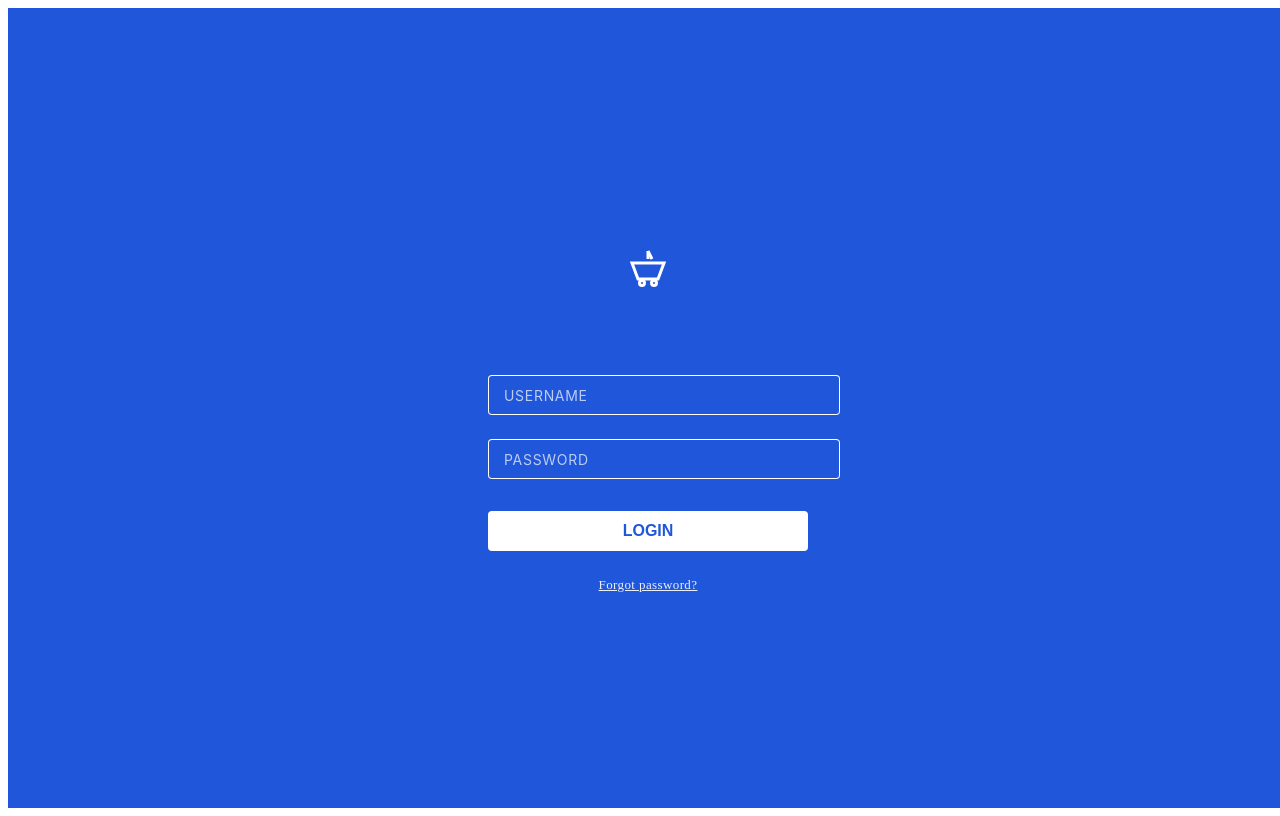
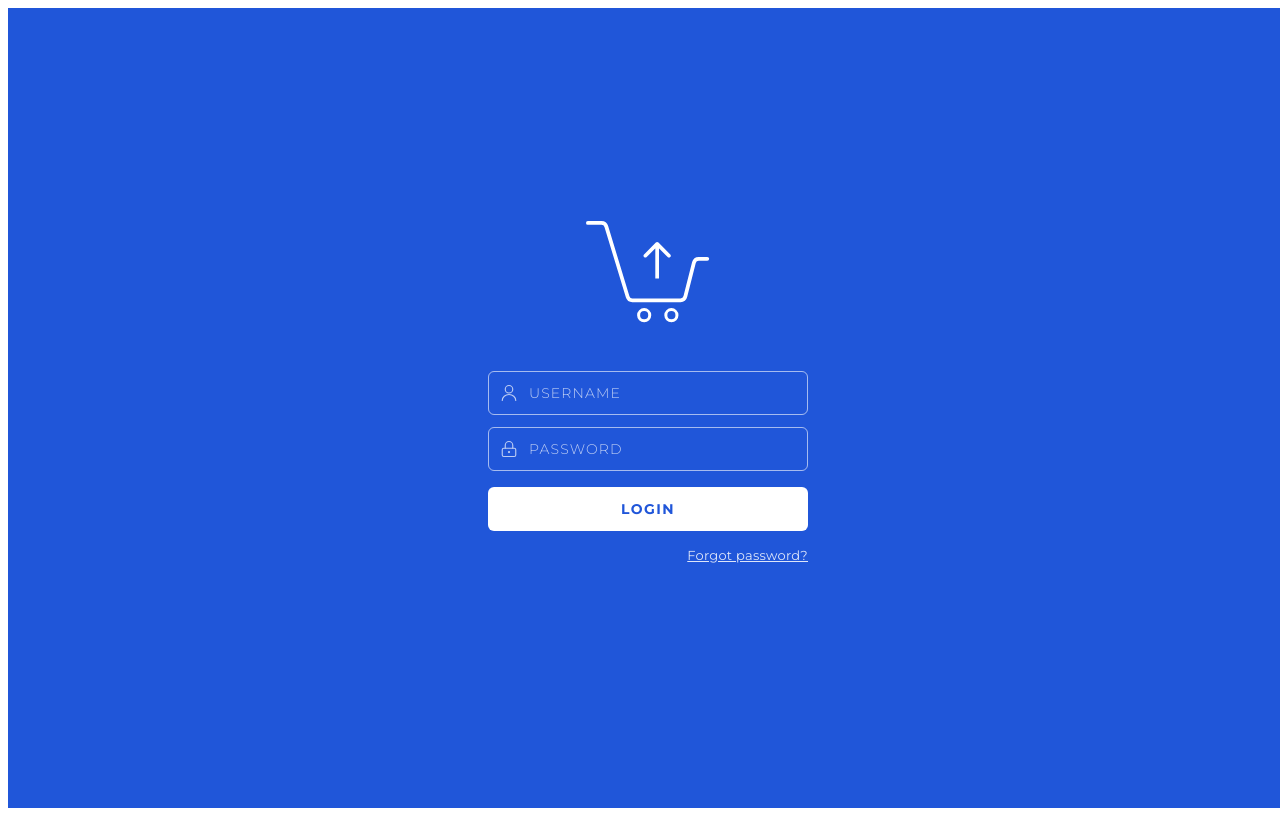
Before and after one commit to toanlehcm/demo_reactjs, a React (Create React App) app: page / in a window 1280 px wide. Built offline with nearby package versions, Linux system fonts and the light colour scheme.

Commit message:
Fix: icon card, style form.

```diff
--- a/src/components/login-page/LoginForm.jsx
+++ b/src/components/login-page/LoginForm.jsx
@@ -3,15 +3,31 @@ import React from "react";
 export default function LoginForm() {
   return (
     <form className="dashboard-login-form">
+      {/* Username input với icon */}
       <div className="dashboard-login-input-row">
+        <svg className="dashboard-login-input-icon" viewBox="0 0 24 24" fill="none" xmlns="http://www.w3.org/2000/svg">
+          <path d="M12 12C14.7614 12 17 9.76142 17 7C17 4.23858 14.7614 2 12 2C9.23858 2 7 4.23858 7 7C7 9.76142 9.23858 12 12 12Z" stroke="white" strokeWidth="1.5" />
+          <path d="M3 22C3 17.5817 7.02944 14 12 14C16.9706 14 21 17.5817 21 22" stroke="white" strokeWidth="1.5" strokeLinecap="round" />
+        </svg>
         <input type="text" className="dashboard-login-input" placeholder="USERNAME" autoComplete="username" />
       </div>
+
+      {/* Password input với icon */}
       <div className="dashboard-login-input-row">
+        <svg className="dashboard-login-input-icon" viewBox="0 0 24 24" fill="none" xmlns="http://www.w3.org/2000/svg">
+          <rect x="3" y="11" width="18" height="11" rx="2" stroke="white" strokeWidth="1.5" />
+          <path d="M7 11V7C7 4.23858 9.23858 2 12 2C14.7614 2 17 4.23858 17 7V11" stroke="white" strokeWidth="1.5" strokeLinecap="round" />
+          <circle cx="12" cy="16" r="1.5" fill="white" />
+        </svg>
         <input type="password" className="dashboard-login-input" placeholder="PASSWORD" autoComplete="current-password" />
       </div>
+
+      {/* Submit button - full width bằng input */}
       <button type="submit" className="dashboard-login-btn">
         LOGIN
       </button>
+
+      {/* Forgot password */}
       <div className="dashboard-login-forgot">
         <a href="#" tabIndex={0}>
           Forgot password?
--- a/src/components/login-page/LoginHeader.jsx
+++ b/src/components/login-page/LoginHeader.jsx
@@ -3,14 +3,11 @@ import React from "react";
 export default function LoginHeader() {
   return (
     <div className="dashboard-login-header">
-      <svg width="64" height="64" viewBox="0 0 64 64" className="dashboard-login-cart">
-        <g stroke="#fff" strokeWidth="3" fill="none">
-          <path d="M16 24h32l-6 16H22z" />
-          <circle cx="26" cy="44" r="2.5" />
-          <circle cx="38" cy="44" r="2.5" />
-          <path d="M32 20v-8" />
-          <path d="M32 12l4 8" />
-        </g>
+      <svg xmlns="http://www.w3.org/2000/svg" width="124" height="102" viewBox="0 0 124 102" fill="none">
+        <path d="M1.87824 1.87823H15.5306C17.7093 1.87823 19.6317 3.30474 20.2654 5.39167L41.6378 75.7787C42.2715 77.8656 44.1938 79.2922 46.3724 79.2922H94.5269C96.7911 79.2922 98.7672 77.7535 99.3237 75.5562L107.946 41.5343C108.502 39.3368 110.479 37.7983 112.743 37.7983H121.264" stroke="white" stroke-width="3.75648" stroke-linecap="round" />
+        <path d="M72.4716 21.621C71.7469 20.8956 70.5719 20.8956 69.8472 21.621L58.0372 33.445C57.3126 34.1705 57.3126 35.3468 58.0372 36.0724C58.7619 36.798 59.937 36.798 60.6617 36.0724L71.1593 25.5624L81.6571 36.0724C82.3818 36.798 83.5567 36.798 84.2814 36.0724C85.0061 35.3468 85.0061 34.1705 84.2814 33.445L72.4716 21.621ZM73.0151 57.6163V22.9348H69.3036V57.6163H73.0151Z" fill="white" />
+        <path d="M58.1691 99.7295C61.2438 99.7295 63.7363 97.234 63.7363 94.1556C63.7363 91.0773 61.2438 88.5818 58.1691 88.5818C55.0944 88.5818 52.6019 91.0773 52.6019 94.1556C52.6019 97.234 55.0944 99.7295 58.1691 99.7295Z" stroke="white" stroke-width="3.00518" />
+        <path d="M85.3867 99.7295C88.4614 99.7295 90.9539 97.234 90.9539 94.1556C90.9539 91.0773 88.4614 88.5818 85.3867 88.5818C82.312 88.5818 79.8195 91.0773 79.8195 94.1556C79.8195 97.234 82.312 99.7295 85.3867 99.7295Z" stroke="white" stroke-width="3.00518" />
       </svg>
     </div>
   );
--- a/src/components/login-page/LoginPage.css
+++ b/src/components/login-page/LoginPage.css
@@ -1,3 +1,6 @@
+/* Import Montserrat từ Google Fonts */
+@import url("https://fonts.googleapis.com/css2?family=Montserrat:wght@300;400;500;600;700&display=swap");
+
 .dashboard-login-root {
   width: 100vw;
   height: 100vh;
@@ -5,6 +8,7 @@
   display: flex;
   align-items: center;
   justify-content: center;
+  font-family: "Montserrat", Arial, sans-serif;
 }
 
 .dashboard-login-bg {
@@ -43,73 +47,115 @@
   width: 320px;
   display: flex;
   flex-direction: column;
-  align-items: center;
-  gap: 16px;
+  align-items: stretch;
+  gap: 12px;
 }
 
 .dashboard-login-input-row {
   width: 100%;
-  margin-bottom: 8px;
+  margin-bottom: 0;
+  display: flex;
+  align-items: center;
+  position: relative;
 }
 
 .dashboard-login-input {
   width: 100%;
-  height: 40px;
-  border: none;
-  border-radius: 4px;
-  background: #2056d9;
+  height: 44px;
+  border: 1.5px solid rgba(255, 255, 255, 0.6);
+  border-radius: 6px;
+  background: transparent;
   color: #fff;
-  font-size: 16px;
-  padding: 0 16px;
-  font-family: "Inter", Arial, sans-serif;
-  letter-spacing: 0.05em;
+  /* Montserrat theo Figma node 1-9 */
+  font-family: "Montserrat", Arial, sans-serif;
+  font-size: 14px;
+  font-style: normal;
+  font-weight: 300;
+  line-height: 20px;
+  text-transform: uppercase;
+  letter-spacing: 0.08em;
+  padding: 0 16px 0 40px;
   outline: none;
-  box-shadow: 0 0 0 1px #fff inset;
+  box-sizing: border-box;
+  transition: border-color 0.2s;
+  text-align: left; /* thêm dòng này để đảm bảo text căn trái */
 }
 
 .dashboard-login-input::placeholder {
   color: #fff;
+  text-align: left; /* đổi từ center → left */
+  font-family: "Montserrat", Arial, sans-serif;
+  font-size: 14px;
+  font-style: normal;
+  font-weight: 300;
+  line-height: 20px;
+  text-transform: uppercase;
   opacity: 0.7;
-  font-size: 14px;
-  letter-spacing: 0.05em;
+}
+
+.dashboard-login-input:focus {
+  border-color: #fff;
+}
+
+/* Icon trong input */
+.dashboard-login-input-icon {
+  position: absolute;
+  left: 12px;
+  top: 50%;
+  transform: translateY(-50%);
+  width: 18px;
+  height: 18px;
+  opacity: 0.7;
+  pointer-events: none;
 }
 
 .dashboard-login-btn {
   width: 100%;
-  height: 40px;
+  height: 44px;
   background: #fff;
   color: #2056d9;
-  font-size: 16px;
-  font-weight: 600;
+  font-family: "Montserrat", Arial, sans-serif;
+  font-size: 14px;
+  font-style: normal;
+  font-weight: 700;
+  line-height: 20px;
+  text-transform: uppercase;
+  letter-spacing: 0.1em;
   border: none;
-  border-radius: 4px;
-  margin-top: 8px;
+  border-radius: 6px;
+  margin-top: 4px;
   cursor: pointer;
-  transition: background 0.2s;
+  transition:
+    background 0.2s,
+    opacity 0.2s;
+  box-sizing: border-box;
 }
 
 .dashboard-login-btn:hover {
-  background: #f0f0f0;
+  background: #f0f4ff;
 }
 
 .dashboard-login-forgot {
   width: 100%;
-  text-align: center;
-  margin-top: 8px;
+  text-align: right;
+  margin-top: 2px;
 }
 
 .dashboard-login-forgot a {
   color: #fff;
+  font-family: "Montserrat", Arial, sans-serif;
   font-size: 13px;
+  font-weight: 400;
   text-decoration: underline;
-  opacity: 0.9;
-  letter-spacing: 0.03em;
+  opacity: 0.85;
+  letter-spacing: 0.02em;
 }
 
 .dashboard-login-footer {
   margin-top: 32px;
   text-align: center;
   color: #fff;
+  font-family: "Montserrat", Arial, sans-serif;
   font-size: 13px;
   opacity: 0.7;
 }
```
